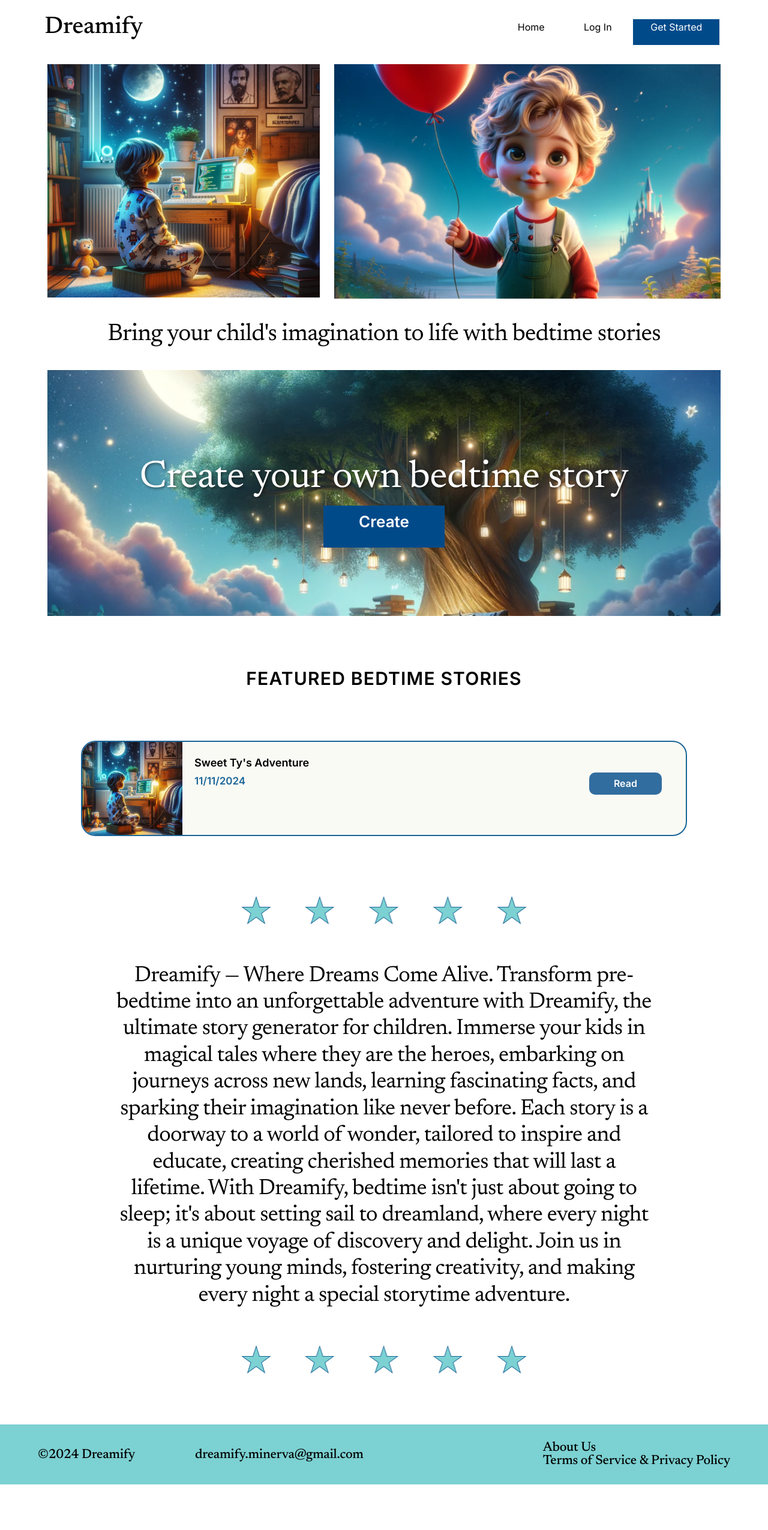
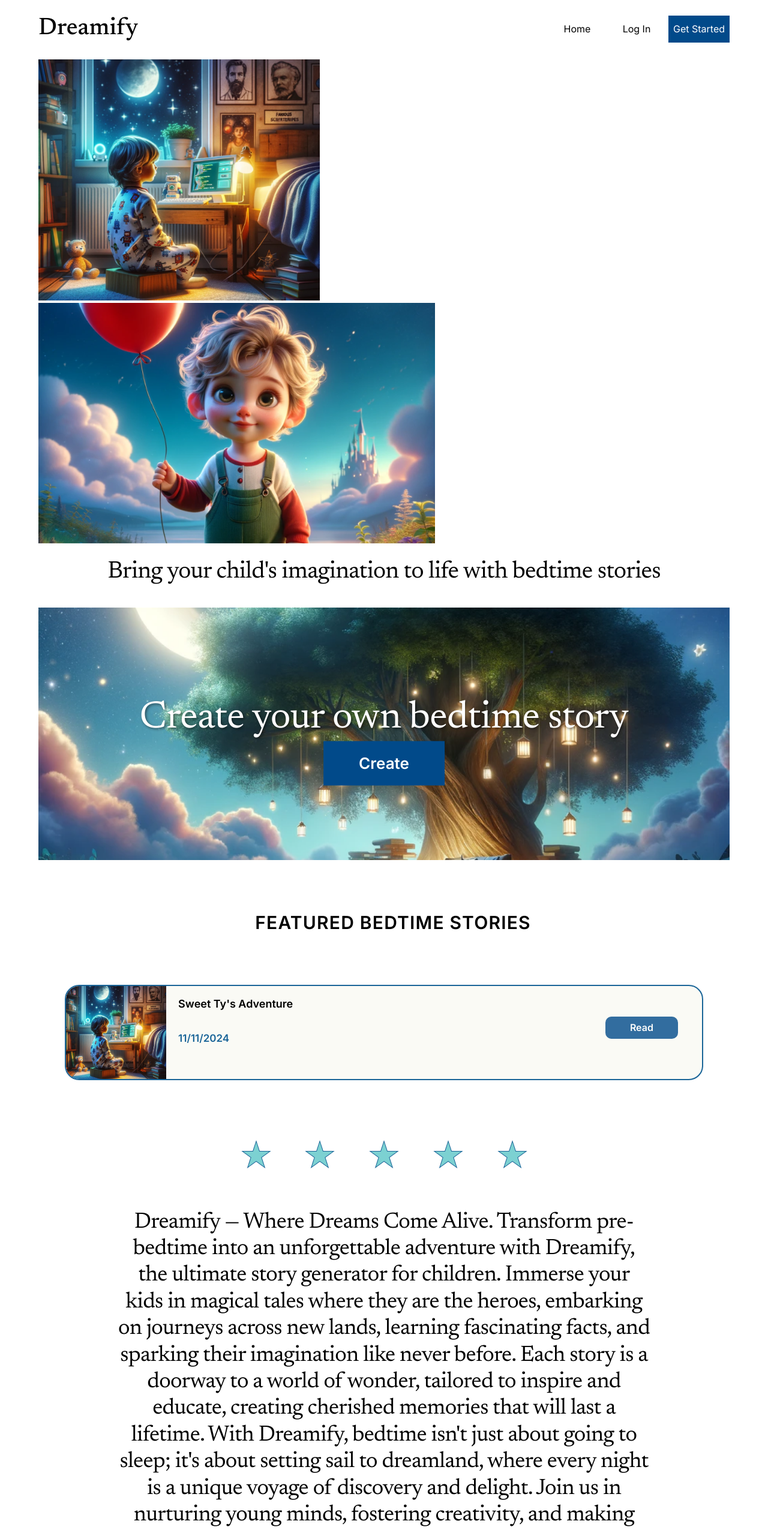
Before and after one commit to minerva-university/cs162-Dreamify, a React (Create React App) app: page / in a window 1280 px wide. Shown: the top 2551 px of the page at 60% size. Before the commit the page ends 2475 px from the top, so only its background shows below. Built offline with nearby package versions, Linux system fonts and the light colour scheme.

Commit message:
Fixed design of Homepage, Header, Footer, About us and Terms pages.
- For every page and component, renamed css classes so that they would not interfere with other designs
- Moved homepage from bootstrap to only react
- Revised some css files to get rid off redundancies

```diff
--- a/src/App.js
+++ b/src/App.js
@@ -1,6 +1,5 @@
 import { BrowserRouter, Routes, Route} from "react-router-dom";
 import { Container } from "react-bootstrap";
-import 'bootstrap/dist/css/bootstrap.min.css';
 
 // Styles
 import "./App.css";
--- a/src/components/Footer.js
+++ b/src/components/Footer.js
@@ -15,11 +15,11 @@ export default function Footer() {
   return (
     <div className="footer-container">
       <div className="footer-content">
-        <div className="left-group">
+        <div className="footer-left-group">
           <span className='footer-text' >&#xA9;2024 Dreamify</span>
           <span className='footer-text'>dreamify.minerva@gmail.com</span>
         </div>
-        <div className="right-group">
+        <div className="footer-right-group">
           <a href="/aboutus" className="footer-text">About Us</a>
           <a href="/terms" className="footer-text">Terms of Service & Privacy Policy</a>
         </div>
--- a/src/components/Header.js
+++ b/src/components/Header.js
@@ -11,8 +11,7 @@ export default function Header() {
 
   // Function to determine the button's class based on the current path
   // If the current path is the same as the button's path, button will have a selected style
-  const getButtonClass = (buttonPath) => path === buttonPath ? 'button-selected' : 'button-navbar';
-
+  const getButtonClass = (buttonPath) => path === buttonPath ? 'header-button-selected' : 'header-button-navbar';
 
   // If it's login or signup page, don't render the header
   const isAuthPage = path === '/signup' || path === '/login';
@@ -23,56 +22,22 @@ export default function Header() {
   return (
     <nav className="header">
       <div className="header-container">
-        <Link to="/" className="header-title">
-          Dreamify
-        </Link>
-        <div className="nav-links-container">
+        <Link to="/" className="header-title">Dreamify</Link>
+        <div className="header-nav-links-container">
           {/* Render different navigation links based on authentication state */}
           {!isAuthenticated ? (
             <>
-              <div className="button-navbar">
-                <Link to="/" className="text-navbar">
-                  Home
-                </Link>
-              </div>
-              <div className="button-navbar">
-                <Link to="/login" className="text-navbar">
-                  Log In
-                </Link>
-              </div>
-              <div className="button-get-started">
-                <Link to="/signup" className="text-white">
-                  Get Started
-                </Link>
-              </div>
+              <Link to="/" className="header-button-navbar header-text-navbar">Home</Link>
+              <Link to="/login" className="header-button-navbar header-text-navbar">Log In</Link>
+              <Link to="/signup" className="header-button-get-started header-text-white">Get Started</Link>
             </>
           ) : (
             <>
-              <div className={getButtonClass("/")}>
-                <Link to="/" className="text-navbar">
-                  Home
-                </Link>
-              </div>
-              <div className={getButtonClass("/newstory")}>
-                <Link to="/newstory" className="text-navbar">
-                  New Story
-                </Link>
-              </div>
-              <div className={getButtonClass("/library/parent")}>
-                <Link to="/library/parent" className="text-navbar">
-                  Library
-                </Link>
-              </div>
-              <div className={getButtonClass(`/myprofile/${parentId}`)}>
-                <Link to={`/myprofile/${parentId}`} className="text-navbar">
-                  My Profile
-                </Link>
-              </div>
-              <div className="button-logout">
-                <Link to="/" onClick={logout} className="text-white">
-                  Log Out
-                </Link>
-              </div>
+              <Link to="/" className={`${getButtonClass("/")} header-text-navbar`}>Home</Link>
+              <Link to="/newstory" className={`${getButtonClass("/newstory")} header-text-navbar`}>New Story</Link>
+              <Link to="/library/parent" className={`${getButtonClass("/library/parent")} header-text-navbar`}>Library</Link>
+              <Link to={`/myprofile/${parentId}`} className={`${getButtonClass(`/myprofile/${parentId}`)} header-text-navbar`}>My Profile</Link>
+              <Link to="/" onClick={logout} className="header-button-logout header-text-white">Log Out</Link>
             </>
           )}
         </div>
--- a/src/components/styles/Footer.css
+++ b/src/components/styles/Footer.css
@@ -1,47 +1,37 @@
-/* Footer.module.css */
-@import url("https://fonts.googleapis.com/css?family=Newsreader:0,500&display=swap");
-
+@import url("https://fonts.googleapis.com/css?family=Newsreader:400,500&display=swap");
 
 .footer-container {
   background: #7cd1d2;
   flex-shrink: 0;
   width: 100%;
-  height: 100px;
+  height: auto; /* Adjusted to auto to accommodate content */
   overflow: hidden;
   display: flex;
   align-items: center;
   justify-content: center;
-  padding: 20px;
   margin-top: auto;
-  width: 100%;
+  padding: 40px 0; /* Added padding for better spacing */
 }
 
 .footer-content {
   display: flex;
   justify-content: space-between;
   align-items: center;
-  width: 85%;
+  width: 90%;
+  flex-wrap: wrap; /* Allow items to wrap if needed */
 }
 
 .footer-text {
-  margin: 0 25px; /* Spacing between items  */
   text-decoration: none;
-  color: inherit;
   color: #000;
-  font-feature-settings: "clig" off, "liga" off;
-  letter-spacing: -0.28px;
   font-family: 'Newsreader', serif;
   font-size: 22px;
-  font-style: normal;
   font-weight: 500;
   line-height: 100%;
-  margin: 0 50px;
+  margin: 0 15px; /* Adjusted spacing between items */
 }
 
-.left-group {
-  margin-left: -100px; /* Adjusting the first item */
+.footer-left-group, .footer-right-group {
+  display: flex; /* Ensure groups also use flex layout */
+  align-items: center;
 }
-
-.right-group {
-  margin-right: -100px; /* Adjusting the first item */
-}
--- a/src/components/styles/Header.css
+++ b/src/components/styles/Header.css
@@ -1,137 +1,75 @@
-@import "https://fonts.googleapis.com/css?family=Newsreader:500&display=swap";
-@import "https://fonts.googleapis.com/css?family=Inter:400&display=swap";
-
+/* Main Header styling */
 .header {
-  background: #fff;
-  width: 100%;
-  height: 100%;
-  padding: 2% 3% 2% 2.5%;
-  overflow: hidden;
   display: flex;
   justify-content: center;
   align-items: center;
+  background: #fff;
+  padding: 2% 0 1%;
+  width: 100%;
 }
 
 .header-container {
   display: flex;
-  justify-content: center;
+  justify-content: space-between;
   align-items: center;
-  width: 93%;
+  width: 90%;
 }
 
 .header-title {
   color: #000;
-  letter-spacing: -0.32px;
-  font-family: Newsreader;
+  font-family: 'Newsreader', serif;
   font-size: 40px;
-  font-style: normal;
   font-weight: 500;
-  line-height: 100%;
-  display: inline-block;
   text-decoration: none;
 }
 
-.nav-links-container {
+.header-nav-links-container {
   display: flex;
   gap: 7px;
-  align-items: center;
-  justify-content: flex-end;
-  width: 100%;
 }
 
-/* SELECTED PAGE BUTTON */
-.button-selected {
-  box-sizing: border-box;
-  background: #fff;
-  border: 1px solid #014a8a;
-  flex-shrink: 0;
-  width: 104px;
-  height: 43px;
+.header-button-navbar, .header-button-selected, .header-button-get-started, .header-button-logout {
   display: flex;
   justify-content: center;
   align-items: center;
-  text-align: center;
+  background: #fff;
+  height: 43px;
+  width: 90px;
+  border: 1px solid transparent;
+  text-decoration: none;
+  cursor: pointer;
+  transition: background-color 0.header-3s;
 }
 
-/* NON-SELECTED PAGE BUTTON */
-.button-navbar {
-  box-sizing: border-box;
-  background: #fff;
-  flex-shrink: 0;
-  width: 104px;
-  height: 43px;
-  display: flex;
-  justify-content: center;
-  align-items: center;
-  text-align: center;
+.header-button-selected {
+  border-color: #014a8a;
 }
 
-.text-navbar {
+.header-text-navbar, .header-text-white {
+  font-family: 'Inter', sans-serif;
+  font-size: 16px;
   color: #000;
-  text-align: center;
-  font-family: Inter;
-  font-size: 16px;
-  font-style: normal;
-  font-weight: 400;
-  line-height: 130%;
-  display: inline-block;
   text-decoration: none;
 }
 
-/* GET STARTED BUTTON */
-.button-get-started {
-  box-sizing: border-box;
+.header-button-get-started, .header-button-logout {
   background: #014a8a;
-  flex-shrink: 0;
-  width: 144px;
-  height: 43px;
-  display: flex;
-  justify-content: center;
-  align-items: center;
-  text-align: center;
-  cursor: pointer; /* Cursor changes to pointer to indicate it's clickable */
-  transition: background-color 0.3s; /* Smooth transition for hover effect */
+  color: #fff;
+  width: 100px;
 }
 
-.button-get-started:hover {
-  background-color: #0056b3; /* Darker shade on hover for feedback */
+.header-button-get-started:hover, .header-button-logout:hover {
+  background-color: #0056b3;
 }
 
-.button-get-started:active {
-  background-color: #004080; /* Even darker shade when the button is clicked */
+.header-button-get-started:active, .header-button-logout:active {
+  background-color: #004080;
 }
 
-.text-white {
+.header-text-white {
   color: #fff;
-  text-align: center;
-  font-family: Inter;
-  font-size: 16px;
-  font-style: normal;
-  font-weight: 400;
-  line-height: 130%;
-  display: inline-block;
-  text-decoration: none;
 }
 
-/* LOG OUT BUTTON */
-.button-logout {
-  box-sizing: border-box;
-  background: rgb(223, 45, 45);
-  flex-shrink: 0;
-  width: 103px;
-  height: 43px;
-  display: flex;
-  justify-content: center;
-  align-items: center;
-  text-align: center;
-  cursor: pointer;
-  transition: background-color 0.3s;
+.header-button-logout {
+  background: rgb(223, 45, 45); /* Logout button has a distinct color */
 }
-
-.button-logout:hover {
-  background-color: rgb(202, 28, 28);
-}
-
-.button-logout:active {
-  background-color: rgb(208, 33, 33);
-}
--- a/src/pages/HomePage.js
+++ b/src/pages/HomePage.js
@@ -11,66 +11,66 @@ export default function HomePage() {
   const { isAuthenticated } = useAuth();
 
   return (
-    <div className="homepage-container">
-      <div className="row mb-3">
-        <div className="col-md-5">
-          <img src={boyWithStars} alt="Boy with stars" className="img-fluid" />
+    <div className="hp-container">
+      <div className="hp-row hp-mb-3">
+        <div className="hp-col-md-5">
+          <img src={boyWithStars} alt="Boy with stars" className="hp-img-fluid" />
         </div>
-        <div className="col-md-7">
-          <img src={boyWithBalloon} alt="Boy with balloon" className="img-fluid" />
+        <div className="hp-col-md-7">
+          <img src={boyWithBalloon} alt="Boy with balloon" className="hp-img-fluid" />
         </div>
       </div>
-      <div className="row">
-        <div className="col">
-          <div className="title">Bring your child's imagination to life with bedtime stories</div>
+      <div className="hp-row">
+        <div className="hp-col">
+          <div className="hp-title">Bring your child's imagination to life with bedtime stories</div>
         </div>
       </div>
-      <div className="row">
-        <div className="col">
-          <div className="tree-image-container">
-            <img src={treeImage} alt="Tree" className="img-fluid" />
-            <div className="tree-overlay-text">Create your own bedtime story</div>
-            <div className="create-button">
-              <Link to={!isAuthenticated ? "/signup" : "/newstory"} className="create-link">
+      <div className="hp-row">
+        <div className="hp-col">
+          <div className="hp-tree-image-container">
+            <img src={treeImage} alt="Tree" className="hp-img-fluid" />
+            <div className="hp-tree-overlay-text">Create your own bedtime story</div>
+            <div className="hp-create-button">
+              <Link to={!isAuthenticated ? "/signup" : "/newstory"} className="hp-create-text">
                 Create
               </Link>
             </div>
           </div>
         </div>
       </div>
-      <div className="row">
-        <div className="col-md-12 text-center">
-          <h2 className="featured-title">Featured Bedtime Stories</h2>
+      <div className="hp-row">
+        <div className="hp-col-md-12 hp-text-center">
+          <h2 className="hp-featured-title">Featured Bedtime Stories</h2>
         </div>
       </div>
-      <div className="row justify-content-center">
-        <div className="col-md-12 text-center">
-          <div className="featured-box">
-            <img src={boyWithStars} alt="Story" className="featured-image" />
-            <div className="featured-content">
-              <h3 className="featured-name">Sweet Ty's Adventure</h3>
-              <p className="featured-date">11/11/2024</p>
+      <div className="hp-row hp-justify-content-center">
+        <div className="hp-col-md-12 hp-text-center">
+          <div className="hp-featured-box">
+            <img src={boyWithStars} alt="Story" className="hp-featured-image" />
+            <div className="hp-featured-content">
+              <h3 className="hp-featured-name">Sweet Ty's Adventure</h3>
+              <p className="hp-featured-date">11/11/2024</p>
             </div>
-            <button className="featured-button">Read</button>
+            <button className="hp-featured-button">Read</button>
           </div>
         </div>
       </div>
-      <div className="homepage-container">
-        <div className="row justify-content-center">
-          <div className="col-md-6 text-center">
-            <img src={starsImage} alt="HP Stars" className="img-fluid" />
+      <div className="hp-homepage-container">
+        <div className="hp-row hp-justify-content-center">
+          <div className="hp-col-md-6 hp-text-center">
+            <img src={starsImage} alt="HP Stars" className="hp-img-fluid" />
           </div>
         </div>
-        <div className="row justify-content-center">
-          <div className="col-md-11 text-center">
-            <p className="description">
+        <div className="hp-row hp-justify-content-center">
+          <div className="hp-col-md-9 hp-text-center">
+            <p className="hp-description">
               Dreamify — Where Dreams Come Alive. Transform pre-bedtime into an unforgettable adventure with Dreamify, the ultimate story generator for children. Immerse your kids in magical tales where they are the heroes, embarking on journeys across new lands, learning fascinating facts, and sparking their imagination like never before. Each story is a doorway to a world of wonder, tailored to inspire and educate, creating cherished memories that will last a lifetime. With Dreamify, bedtime isn't just about going to sleep; it's about setting sail to dreamland, where every night is a unique voyage of discovery and delight. Join us in nurturing young minds, fostering creativity, and making every night a special storytime adventure.
             </p>
           </div>
         </div>
-        <div className="row justify-content-center">
-          <div className="col-md-6 text-center">
-            <img src={starsImage} alt="HP Stars" className="img-fluid" style={{ marginBottom: "80px" }} />
+        <div className="hp-row hp-justify-content-center">
+          <div className="hp-col-md-6 hp-text-center">
+            <img src={starsImage} alt="HP Stars" className="hp-img-fluid" style={{ marginBottom: "80px" }} />
           </div>
         </div>
       </div>
--- a/src/pages/styles/AboutUsPage.css
+++ b/src/pages/styles/AboutUsPage.css
@@ -2,36 +2,30 @@
 @import "https://fonts.googleapis.com/css?family=Inter:0,undefined&display=swap";
 @import "https://fonts.googleapis.com/css?family=Newsreader:0,400&display=swap";
 
-body {
-  font-family: 'Inter', sans-serif;
-  margin: 0;
-  padding: 0;
-}
-
-.container {
+.abus-container {
   max-width: 1200px;
-  margin: 0 auto;
+  margin: 0 15%;
   padding: 40px;
 }
 
-.team-member {
+.abus-team-member {
   display: flex;
   align-items: center;
   margin-bottom: 40px; /* Adjusted for spacing between team members */
 }
 
 /* Align odd and even team members differently */
-.team-member:nth-child(odd) {
+.abus-team-member:nth-child(odd) {
   flex-direction: row-reverse;
   text-align: right;
 }
 
-.team-member:nth-child(even) {
+.abus-team-member:nth-child(even) {
   flex-direction: row;
   text-align: left;
 }
 
-.team-member img {
+.abus-team-member img {
   width: 200px;
   height: 200px;
   border-radius: 50%;
@@ -39,30 +33,30 @@ body {
   margin: 0 20px; /* Margins for spacing around the image */
 }
 
-.team-member-info {
+.abus-team-member-info {
   flex: 1; /* Allows the text block to fill the available space */
 }
 
-.team-member-name {
+.abus-team-member-name {
   font-family: 'Newsreader', serif;
   font-size: 24px;
   font-weight: 400;
   margin-bottom: 5px;
 }
 
-.team-member-position {
+.abus-team-member-position {
   font-size: 16px;
   font-weight: bold;
   margin-bottom: 10px;
 }
 
-.team-member-fairytale {
+.abus-team-member-fairytale {
   font-size: 18px;
   line-height: 1.5;
   color: #1a6598;
 }
 
-.page-title {
+.abus-title {
   text-align: center;
   font-family: 'Newsreader', serif;
   font-size: 40px;
--- a/src/pages/styles/HomePage.css
+++ b/src/pages/styles/HomePage.css
@@ -1,13 +1,65 @@
 @import "https://fonts.googleapis.com/css?family=Newsreader:400&display=swap";
 @import "https://fonts.googleapis.com/css?family=Inter:600&display=swap";
 
-.homepage-container {
+.hp-container {
   max-width: 90%;
   margin: 0 auto;
   padding: 0 15px;
 }
 
-.title {
+.hp-row {
+  display: flex;
+  flex-wrap: wrap;
+  margin-right: -15px;
+  margin-left: -15px;
+}
+
+.hp-col, .hp-col-md-5, .hp-col-md-7, .hp-col-md-12, .hp-col-md-6, .hp-col-md-9 {
+  position: relative;
+  width: 100%;
+  padding-right: 15px;
+  padding-left: 15px;
+}
+
+.hp-col-md-5 {
+  flex: 0 0 39.66%;
+  max-width: 39.66%;
+}
+
+.hp-col-md-7 {
+  flex: 0 0 55.89%;
+  max-width: 55.89%;
+}
+
+.hp-col-md-12 {
+  flex: 0 0 100%;
+  max-width: 100%;
+}
+
+.hp-col-md-6 {
+  flex: 0 0 50%;
+  max-width: 50%;
+}
+
+.hp-col-md-9 {
+  flex: 0 0 75%;
+  max-width: 75%;
+}
+
+.hp-img-fluid {
+  max-width: 100%;
+  height: auto;
+}
+
+.hp-text-center {
+  text-align: center;
+}
+
+.hp-justify-content-center {
+  justify-content: center;
+}
+
+.hp-title {
   color: #000;
   letter-spacing: -0.8px;
   font-family: "Newsreader", serif;
@@ -20,7 +72,7 @@
   margin-bottom: 35px;
 }
 
-.tree-image-container {
+.hp-tree-image-container {
   position: relative;
   text-align: center;
   display: flex;
@@ -29,7 +81,7 @@
   justify-content: center;
 }
 
-.tree-overlay-text {
+.hp-tree-overlay-text {
   color: #fff;
   position: absolute;
   top: 44%;
@@ -44,17 +96,17 @@
   text-shadow: 2px 2px 4px rgba(0, 0, 0, 0.5);
 }
 
-.create-button {
+.hp-create-button {
   background: #014a8a;
   justify-content: center;
   align-items: center;
-  height: 70px;
-  padding: 23px 59px;
-  display: inline-flex;
+  height: 20px;
+  padding: 34px 59px 20px 59px;
+  display: flex;
   overflow: hidden;
   align-self: center;
   position: absolute;
-  top: 52%;
+  top: 50%;
   left: 50%;
   transform: translate(-50%, -10%);
   margin-top: 20px;
@@ -63,26 +115,25 @@
   transition: background-color 0.3s;
 }
 
-.create-button:hover {
+.hp-create-button:hover {
   background-color: #0056b3;
 }
 
-.create-button:active {
+.hp-create-button:active {
   background-color: #004080;
 }
 
-.create-link {
+.hp-create-text {
   color: #fff;
   font-family: "Inter", sans-serif;
   font-size: 26px;
   font-style: normal;
   font-weight: 600;
   line-height: 130%;
-  display: inline-block;
   text-decoration: none;
 }
 
-.featured-title {
+.hp-featured-title {
   text-align: center;
   margin: 80px;
   color: #000;
@@ -97,7 +148,7 @@
   display: inline-block;
 }
 
-.featured-box {
+.hp-featured-box {
   display: flex;
   align-items: center;
   box-sizing: border-box;
@@ -112,7 +163,7 @@
   margin-bottom: 100px;
 }
 
-.featured-image {
+.hp-featured-image {
   flex: 0 0 15%;
   border-top-left-radius: 24px;
   border-bottom-left-radius: 24px;
@@ -122,7 +173,7 @@
   height: 159px;
 }
 
-.featured-content {
+.hp-featured-content {
   display: flex;
   flex-direction: column;
   margin-left: 20px;
@@ -130,7 +181,7 @@
   margin-top: -40px;
 }
 
-.featured-name {
+.hp-featured-name {
   color: #000;
   font-family: Inter;
   font-size: 18px;
@@ -140,7 +191,7 @@
   display: inline-block;
 }
 
-.featured-date {
+.hp-featured-date {
   color: #1a6598;
   font-family: Inter;
   font-size: 17px;
@@ -151,7 +202,7 @@
   top: 10%;
 }
 
-.featured-button {
+.hp-featured-button {
   margin-left: auto;
   margin-right: 40px;
   opacity: 0.8;
@@ -169,15 +220,15 @@
   transition: background-color 0.3s;
 }
 
-.featured-button:hover {
+.hp-featured-button:hover {
   background-color: #0056b3;
 }
 
-.featured-button:active {
+.hp-featured-button:active {
   background-color: #004080;
 }
 
-.description {
+.hp-description {
   color: #000;
   text-align: center;
   letter-spacing: -0.74px;
--- a/src/pages/styles/TermsPage.css
+++ b/src/pages/styles/TermsPage.css
@@ -1,37 +1,31 @@
 @import "https://fonts.googleapis.com/css?family=Newsreader:0,400&display=swap";
 @import "https://fonts.googleapis.com/css?family=Inter:0,undefined&display=swap";
 
-.body {
-    font-family: 'Inter', sans-serif;
-    margin: 0;
-    padding: 0;
-}
-
-.container {
+.terms-container {
     max-width: 1200px;
     margin: 0 auto;
     padding: 40px;
 }
 
-.page-title {
+.terms-title {
     text-align: center;
     font-family: 'Newsreader', serif;
     font-size: 40px;
     margin-bottom: 40px;
 }
 
-.section {
+.terms-section {
     margin-bottom: 40px;
 }
 
-.section-title {
+.terms-section-title {
     font-family: 'Newsreader', serif;
     font-size: 24px;
     font-weight: 400;
     margin-bottom: 10px;
 }
 
-.section-content {
+.terms-section-content {
     font-size: 18px;
     line-height: 1.5;
     color: #1a6598;
```
Also changed, not shown: src/pages/AboutUsPage.js (+7 -7 lines), src/pages/TermsPage.js (+8 -8 lines).
